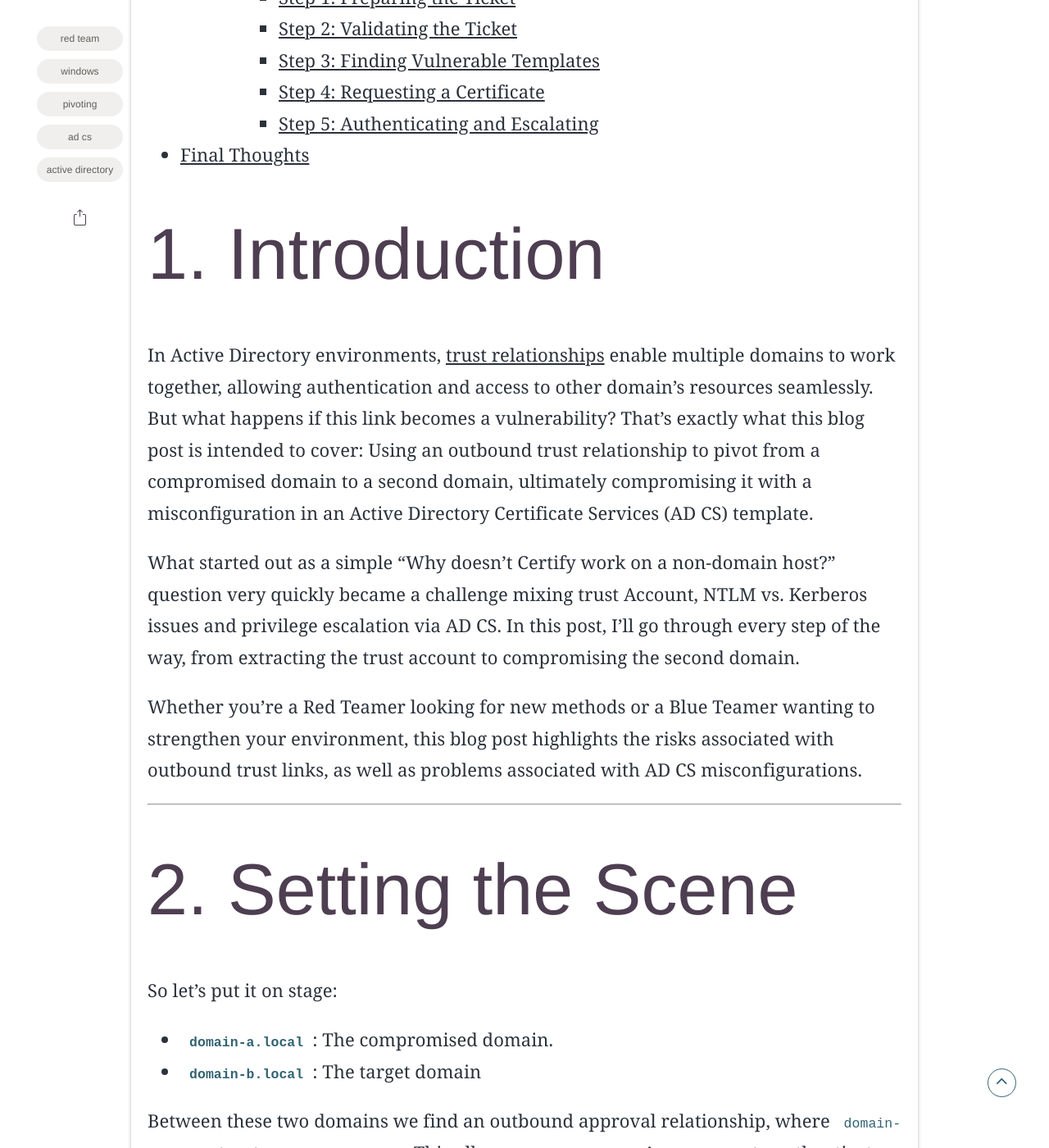
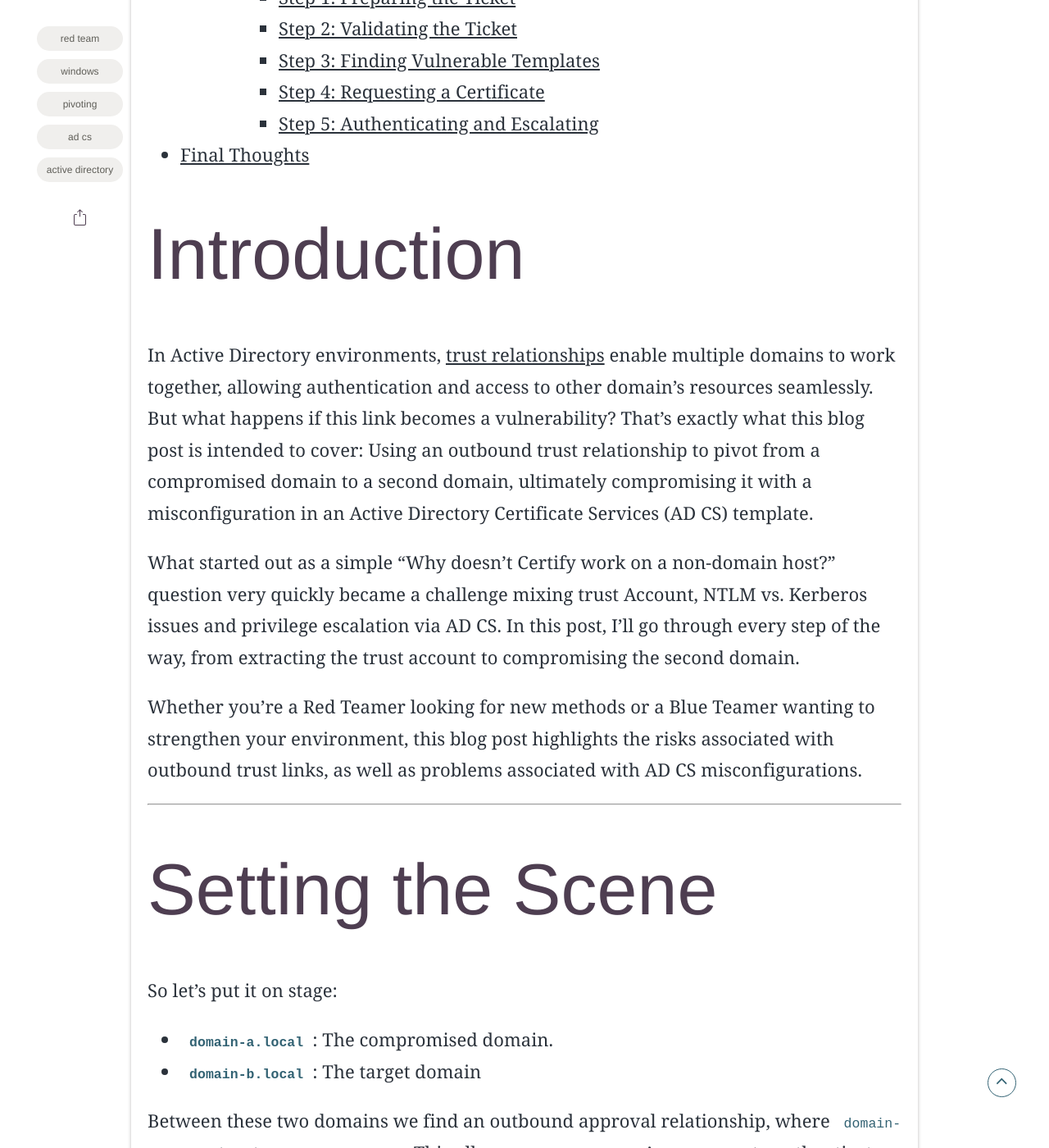
Before and after one commit to Red-Team-SNCF/Red-Team-SNCF.github.io, a Jekyll site: the page built from _posts/2025-03-25-outbound-trusts-ad-cs-and-tool-adaptation-adventures-in-cross-domain-pivoting.md, in a window 1280 px wide and 1400 px high, scrolled down 2628 px. Shown: the whole window at 82% size. Built offline with Jekyll 4.4.1, drawn with Linux system fonts in a browser that asks for light colours; some web fonts are replaced; some of the changed text lies outside the part shown.

Commit message:
Update 2025-03-25-outbound-trusts-ad-cs-and-tool-adaptation-adventures-in-cross-domain-pivoting.md

```diff
--- a/_posts/2025-03-25-outbound-trusts-ad-cs-and-tool-adaptation-adventures-in-cross-domain-pivoting.md
+++ b/_posts/2025-03-25-outbound-trusts-ad-cs-and-tool-adaptation-adventures-in-cross-domain-pivoting.md
@@ -46,7 +46,7 @@ mathjax: yes
             * [Step 5: Authenticating and Escalating](#step-5-authenticating-and-escalating)
 * [Final Thoughts](#final-thoughts)
 
-# 1. Introduction <a id="introduction"></a>
+# Introduction <a id="introduction"></a>
 
 In Active Directory environments, [trust relationships](https://learn.microsoft.com/en-us/entra/identity/domain-services/concepts-forest-trust#trust-relationship-flows) enable multiple domains to work together, allowing authentication and access to other domain's resources seamlessly. But what happens if this link becomes a vulnerability? That's exactly what this blog post is intended to cover: Using an outbound trust relationship to pivot from a compromised domain to a second domain, ultimately compromising it with a misconfiguration in an Active Directory Certificate Services (AD CS) template.
 
@@ -57,7 +57,7 @@ Whether you're a Red Teamer looking for new methods or a Blue Teamer wanting to
 
 
 ---
-# 2. Setting the Scene <a id="setting-the-scene"></a>
+# Setting the Scene <a id="setting-the-scene"></a>
 
 So let's put it on stage:
 
```
Also changed, not shown: other parts of _posts/2025-03-25-outbound-trusts-ad-cs-and-tool-adaptation-adventures-in-cross-domain-pivoting.md (+2 -2 lines).
